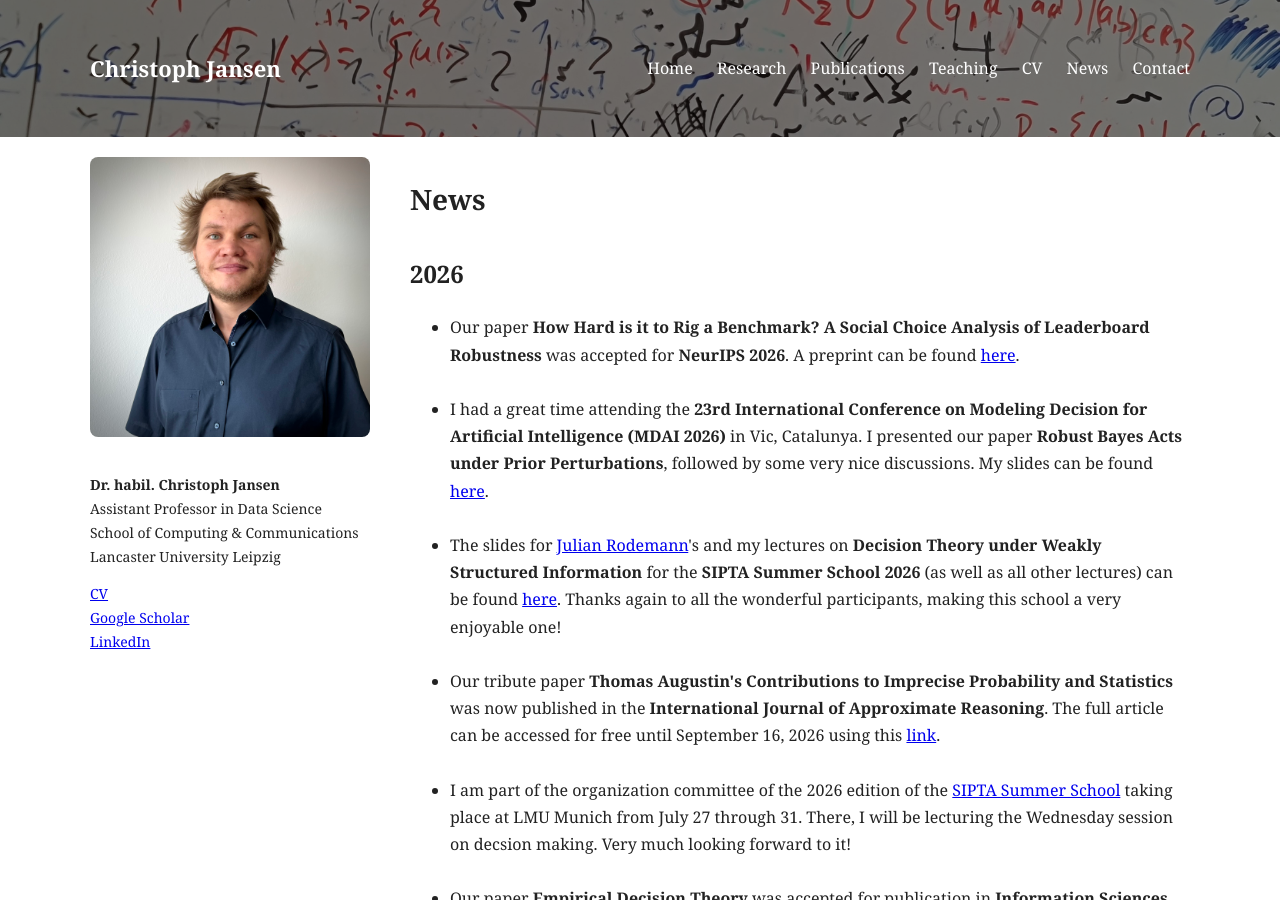
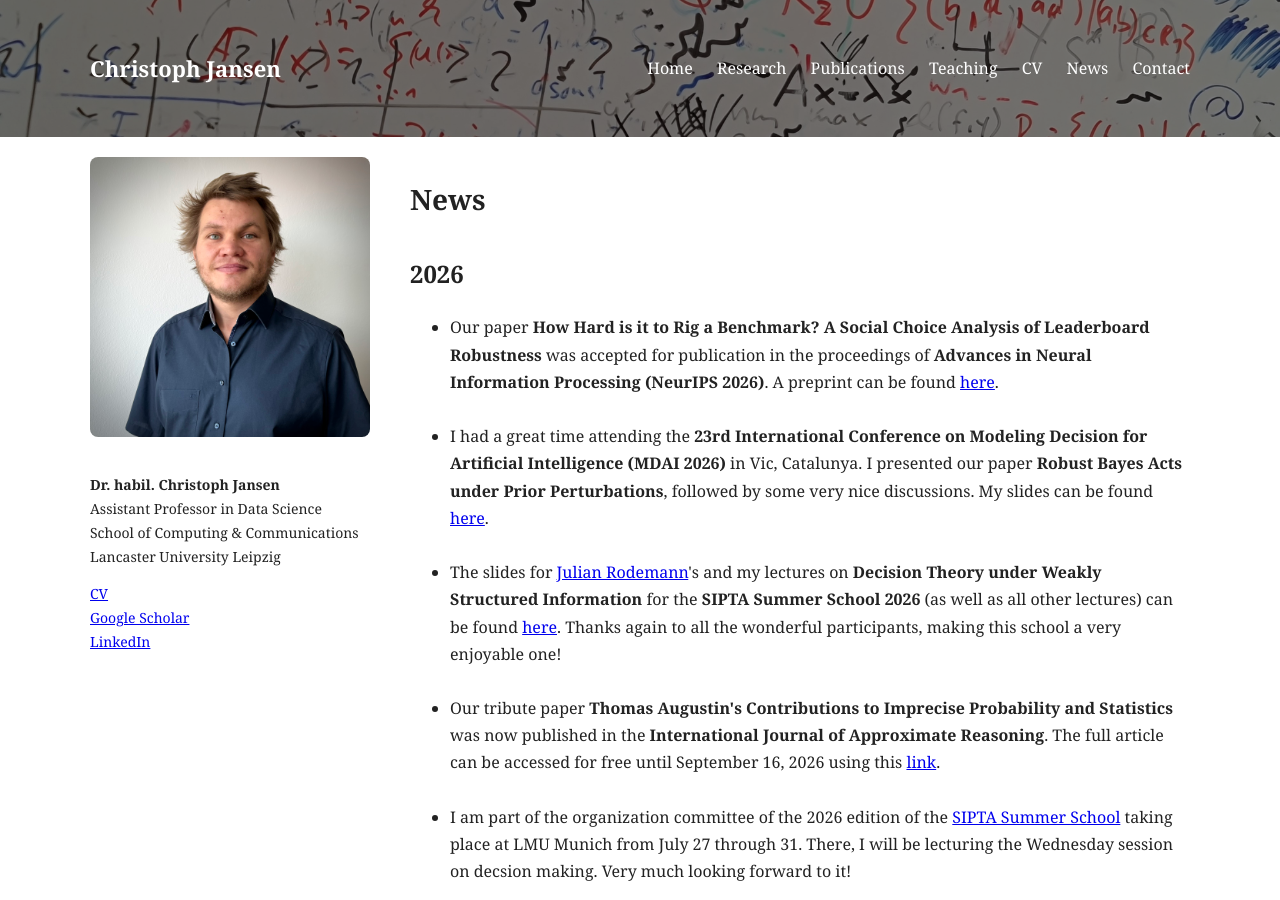
Before and after one commit to jansenc/jansenc.github.io, a Jekyll site: the page built from news/index.md, in a window 1280 px wide and 900 px high. Built offline with Jekyll 4.4.1, drawn with Linux system fonts in a browser that asks for light colours.

Commit message:
Update index.md

```diff
--- a/news/index.md
+++ b/news/index.md
@@ -9,7 +9,7 @@ permalink: /news/
 <h2>2026</h2>
 <ul>
     <li>
-    Our paper <strong>How Hard is it to Rig a Benchmark? A Social Choice Analysis of Leaderboard Robustness</strong> was accepted for <strong>NeurIPS 2026</strong>. A preprint can be found <a href="https://arxiv.org/abs/2605.23628">here</a>.
+    Our paper <strong>How Hard is it to Rig a Benchmark? A Social Choice Analysis of Leaderboard Robustness</strong> was accepted for publication in the proceedings of <strong>Advances in Neural Information Processing (NeurIPS 2026)</strong>. A preprint can be found <a href="https://arxiv.org/abs/2605.23628">here</a>.
   </li>
     <br>
     <li>
```
